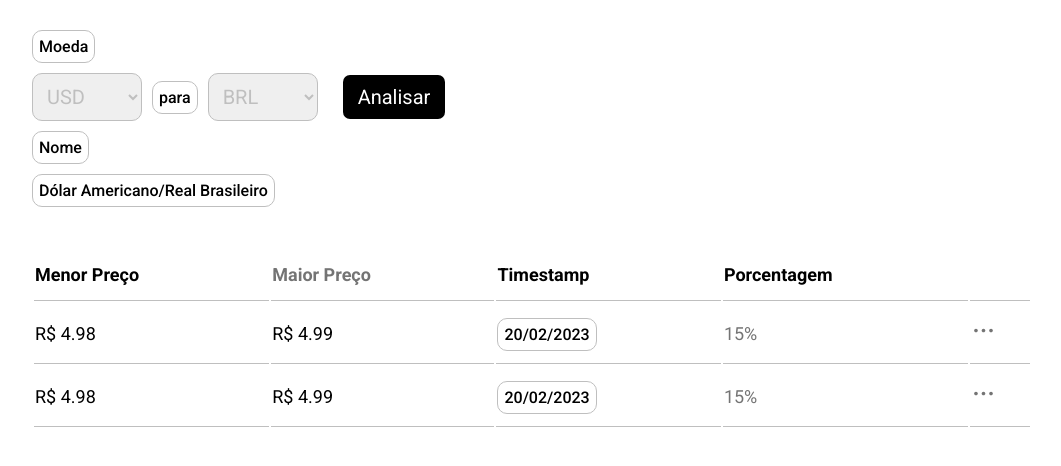
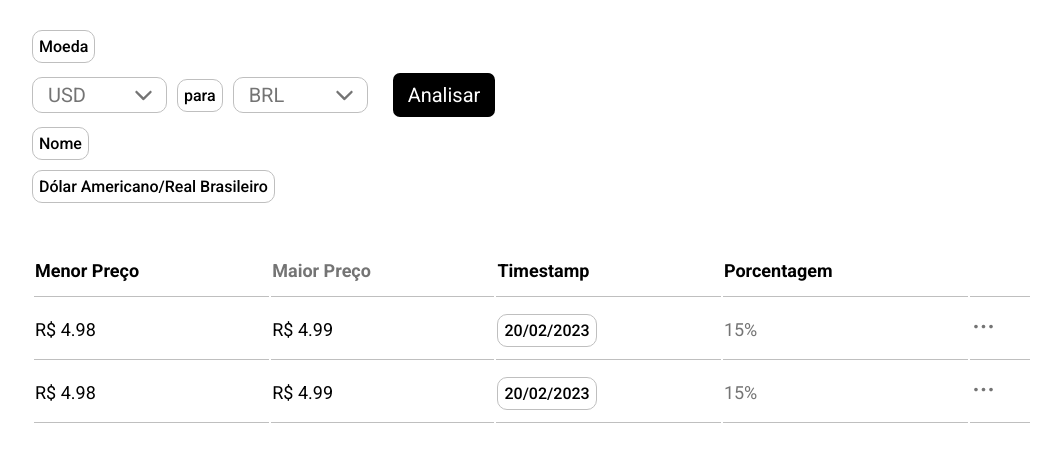
Before and after one commit to rayaneacacio/teste-junior-ORRAM, a React (Vite) app: page / in a window 1280 px wide. Shown: the top 466 px of the page, without its empty margins (18-1079 px from the left). Built offline with nearby package versions, Linux system fonts and the light colour scheme.

Commit message:
update html e css do componente Select

```diff
--- a/src/components/Select/index.tsx
+++ b/src/components/Select/index.tsx
@@ -1,11 +1,31 @@
-import { ReactElement } from "react";
+import { ReactElement, useState } from "react";
 import { Container } from "./style";
+import { IoIosArrowDown } from "react-icons/io";
 
 export default function Select(props: { defaultValue?: string }): ReactElement {
+  const [ value, setValue ] = useState<string>(props.defaultValue ?? "USD");
+
+  function handleOpenSelect(container: HTMLDivElement): void {
+    const options = container.querySelector(".options")! as HTMLDivElement;
+
+    if(options.style.display == "none") {
+      options.style.display = "block";
+    } else {
+      options.style.display = "none";
+    }
+  }
+
   return (
-    <Container defaultValue={ props.defaultValue }>
-      <option value="USD">USD</option>
-      <option value="BRL">BRL</option>
+    <Container onClick={(event) => handleOpenSelect(event.currentTarget) }>
+      <div className="select">
+        <p>{ value }</p>
+        <IoIosArrowDown size={ 25 } />
+      </div>
+
+      <div className="options">
+        <button onClick={() => setValue("USD") }>USD</button>
+        <button onClick={() => setValue("BRL") }>BRL</button>
+      </div>
     </Container>
   )
 }
--- a/src/components/Select/style.ts
+++ b/src/components/Select/style.ts
@@ -1,10 +1,53 @@
 import styled from "styled-components";
 
-export const Container = styled.select`
-  color: ${({ theme }) => theme.COLORS.GRAY};
-  padding: 1rem 4rem 1rem 1rem;
+export const Container = styled.div`
+  width: 10rem;
+  color: ${({ theme }) => theme.COLORS.GRAY_2};
+  border: 1px solid ${({ theme }) => theme.COLORS.GRAY};
   border-radius: 1rem;
-  border: 1px solid ${({ theme }) => theme.COLORS.GRAY};
+  position: relative;
   cursor: pointer;
-  outline: 0;
+  -webkit-tap-highlight-color: transparent;
+
+  .select {
+    padding: 5px 1.5rem;
+    display: flex;
+    align-items: center;
+  }
+
+  svg {
+    position: absolute;
+    right: 1rem;
+  }
+
+  .options {
+    background-color: ${({ theme }) => theme.COLORS.WHITE};
+    width: 10rem;
+    position: absolute;
+    z-index: 1;
+    display: none;
+    border: 1px solid ${({ theme }) => theme.COLORS.GRAY};
+    border-radius: 1rem;
+
+    > button {
+      color: ${({ theme }) => theme.COLORS.BLACK};
+      width: 100%;
+      padding: 1rem;
+      text-align: left;
+
+      &:hover {
+        background-color: ${({ theme }) => theme.COLORS.GRAY_2};
+        color: ${({ theme }) => theme.COLORS.WHITE};
+        filter: none;
+      }
+    }
+  }
+
+  @media(min-width: 1000px) {
+    width: 13.5rem;
+
+    .options {
+      width: 13.5rem;
+    }
+  }
 `;
```
